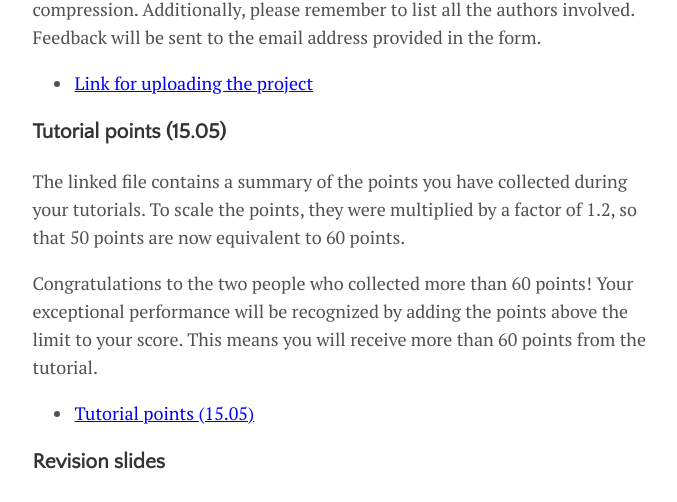
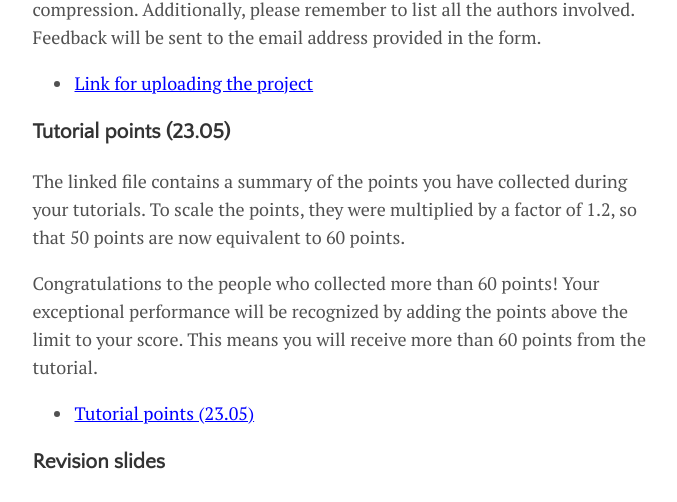
Before and after one commit to rfl-urbaniak/teaching, a Jekyll site: the page built from menu/criminology.md, in a window 1280 px wide and 900 px high, scrolled down 304 px. Shown: the part 140-642 px from the top of the window, without its empty margins (300-977 px from the left). Built offline with Jekyll 4.4.1, drawn with Linux system fonts in a browser that asks for light colours.

Commit message:
new points Criminology

```diff
--- a/menu/criminology.md
+++ b/menu/criminology.md
@@ -21,13 +21,13 @@ To submit your project, please utilize the link provided below. Clicking on the
 - <a href="https://docs.google.com/forms/d/e/1FAIpQLSdPrufxxqt5JO6wV2I4y5g3U5RanDiknAAJzC7OncjRJJ4vxQ/viewform?usp=sf_link">Link for uploading the project</a>
 
 
-### Tutorial points (15.05)
+### Tutorial points (23.05)
 
 The linked file contains a summary of the points you have collected during your tutorials. To scale the points, they were multiplied by a factor of 1.2, so that 50 points are now equivalent to 60 points.
 
-Congratulations to the two people who collected more than 60 points! Your exceptional performance will be recognized by adding the points above the limit to your score. This means you will receive more than 60 points from the tutorial.
+Congratulations to the people who collected more than 60 points! Your exceptional performance will be recognized by adding the points above the limit to your score. This means you will receive more than 60 points from the tutorial.
 
-- <a href="https://rfl-urbaniak.github.io/teaching/sharedResources/grades/Grades_crim1505v2.pdf">Tutorial points (15.05)</a>
+- <a href="https://rfl-urbaniak.github.io/teaching/sharedResources/grades/Grades_crim2305.pdf">Tutorial points (23.05)</a>
 
 ### Revision slides
 
```
Also changed, not shown: 2 other files.
